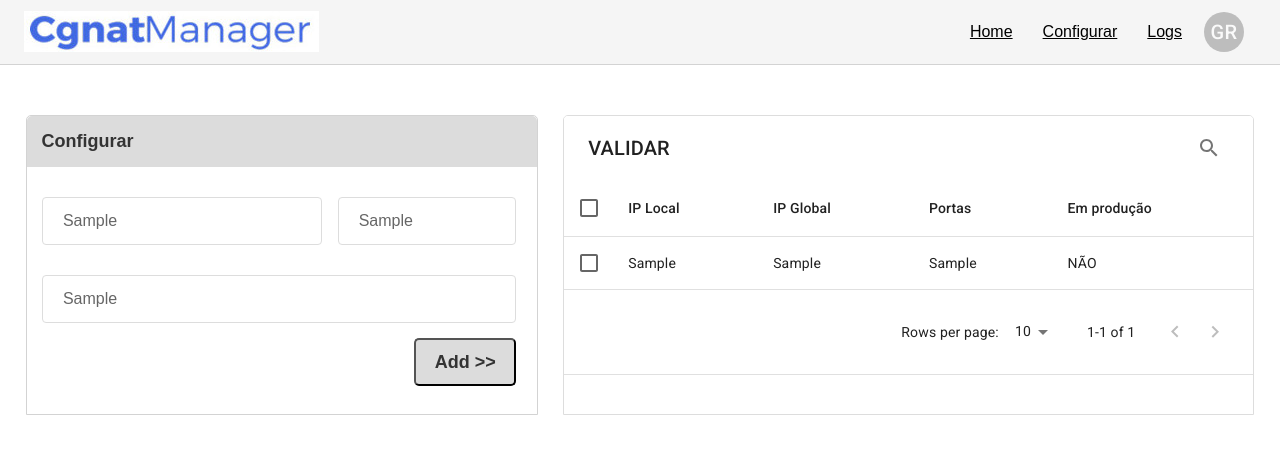
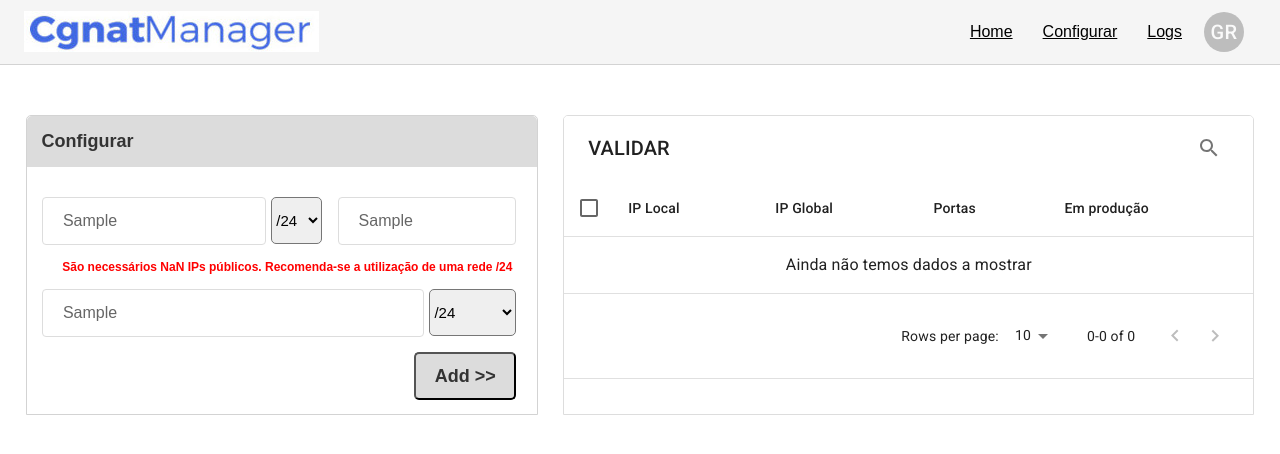
Before and after one commit to gusttavosouza/cgnat-manager, a React (Create React App) app in the folder frontend/: page /setting in a window 1280 px wide. Both pictures are taken after typing "Sample", "Sample", "Sample" into the empty fields and a click on the button "Add >>". Shown: the top 454 px of the page. Built offline with nearby package versions, Linux system fonts and the light colour scheme.

Commit message:
Frontend - finalizado primeira parte da config

```diff
--- a/frontend/src/pages/Setting/Setting.css
+++ b/frontend/src/pages/Setting/Setting.css
@@ -41,7 +41,7 @@
 
 .container-central .container-configurar .endereco-privado {
   margin-left: 3%;
-  width: 55%
+  width: 44%
 }
 
 .container-central .container-configurar .quantidade-porta {
@@ -51,7 +51,7 @@
 
 .container-central .container-configurar .endereco-publicos {
   margin-left: 3%;
-  width: 93%;
+  width: 75%;
 }
 
 .container-central .container-configurar .addValidar {
@@ -66,3 +66,29 @@
   background-color: #DCDCDC;
   margin-left: 76%;
 }
+
+.selecioneEndereco {
+  height: 47px;
+  margin-left: 5px;
+  width: 10%;
+  font-size: 15px;
+  border-radius:5px
+}
+
+.selecioneEnderecoPublico {
+  height: 47px;
+  margin-left: 5px;
+  width: 17%;
+  font-size: 15px;
+  border-radius:5px
+}
+
+.msg-ajuda {
+  color: red;
+  font-family: Arial, Helvetica, sans-serif;
+  font-size: 12px;
+  font-weight: bold;
+  margin-top: 15px;
+  margin-left: 7%;
+  margin-bottom: -15px
+}
--- a/frontend/src/pages/Setting/Setting.js
+++ b/frontend/src/pages/Setting/Setting.js
@@ -7,19 +7,32 @@ import './Setting.css';
 
 export default function Logs() {
 
-  const [listConfigs, setListConfigs] = useState([]);
-  const [addressLocal, setAddressLocal] = useState("");
-  const [addressGlobal, setAddressGlobal] = useState("")
+  const [listConfig, setListConfigs] = useState([]);
+  const [networkLocal, setAddressLocal] = useState("");
+  const [maskLocal, setMaskLocal] = useState(24);
+  const [networkGlobal, setAddressGlobal] = useState("")
+  const [maskGlobal, setMaskGlobal] = useState(24);
   const [amountPorts, setAmountPorts] = useState("");
   const [amountAddressGlobal, setAmountAddressGlobal] = useState("");
 
   function addList(){
-   setListConfigs([...listConfigs, [addressLocal, addressGlobal, amountPorts, "NÃO"]])
+
   }
 
- function handleAmountAddressGlobal(value){
-    setAmountPorts(value)
+  function handleAmountAddressGlobal(ports){
+      setAmountPorts(ports)
+      const amountPrivateForPublic = 60000 / ports;
+      const amountPrivate = Math.pow(2,(32 - maskLocal));
+      const amountPublic = Math.ceil(amountPrivate / amountPrivateForPublic);
+      setAmountAddressGlobal(amountPublic);
+      for(let i = 32; i >= 20; i--){
+        if(amountPublic <= Math.pow(2, (32-i))){
+          setMaskGlobal(i);
+          return
         }
+      }
+  }
+
   return (
     <div className="container">
       <Menu />
@@ -27,21 +40,57 @@ export default function Logs() {
         <div className="container-configurar">
           <div className="title">Configurar</div>
             <input
-              placeholder="Endereço ou Rede Privada"
+                placeholder="Endereço Rede Privada"
                 className="endereco-privado"
                 onChange={e => setAddressLocal(e.target.value)}
             />
+            <select className="selecioneEndereco" value={maskLocal} onChange={ maskLocal => setMaskLocal(maskLocal.target.value)}>
+              <option value="16">/16</option>
+              <option value="17">/17</option>
+              <option value="18">/18</option>
+              <option value="19">/19</option>
+              <option value="20">/20</option>
+              <option value="21">/21</option>
+              <option value="22">/22</option>
+              <option value="23">/23</option>
+              <option value="24">/24</option>
+              <option value="25">/25</option>
+              <option value="26">/26</option>
+              <option value="27">/27</option>
+              <option value="28">/28</option>
+              <option value="29">/29</option>
+              <option value="30">/30</option>
+              <option value="31">/31</option>
+              <option value="32">/32</option>
+            </select>
+
             <input
               placeholder="Quantidade Portas"
               className="quantidade-porta"
               onChange={e => handleAmountAddressGlobal(e.target.value)}
             />
-
+            {amountPorts !== "" ? <p className="msg-ajuda">{`São necessários ${amountAddressGlobal} IPs públicos. Recomenda-se a utilização de uma rede /${maskGlobal}`}</p> : null}
             <input
-              placeholder="Endereço ou Rede Pública"
+              placeholder="Endereço Rede Pública"
               className="endereco-publicos"
               onChange={e => setAddressGlobal(e.target.value)}
             />
+            <select className="selecioneEnderecoPublico" value={maskGlobal} onChange={ maskGlobal => setMaskGlobal(maskGlobal.target.value)}>
+              {maskGlobal >= 20 ? <option value="20">/20</option> : null}
+              {maskGlobal >= 21 ? <option value="21">/21</option> : null}
+              {maskGlobal >= 22 ? <option value="22">/22</option> : null}
+              {maskGlobal >= 23 ? <option value="23">/23</option> : null}
+              {maskGlobal >= 24 ? <option value="24">/24</option> : null}
+              {maskGlobal >= 25 ? <option value="25">/25</option> : null}
+              {maskGlobal >= 26 ? <option value="26">/26</option> : null}
+              {maskGlobal >= 27 ? <option value="27">/27</option> : null}
+              {maskGlobal >= 28 ? <option value="28">/28</option> : null}
+              {maskGlobal >= 29 ? <option value="29">/29</option> : null}
+              {maskGlobal >= 30 ? <option value="30">/30</option> : null}
+              {maskGlobal >= 31 ? <option value="31">/31</option> : null}
+              {maskGlobal >= 32 ? <option value="32">/32</option> : null}
+            </select>
+
             <br /><button type="submit" className="addValidar" onClick={addList}>Add >></button>
         </div>
 
@@ -49,7 +98,7 @@ export default function Logs() {
             <Table
               options={tableConfig}
               columns={columsTable}
-              data={listConfigs}
+              data={listConfig}
               title="VALIDAR"
             />
         </div>
--- a/frontend/src/pages/Setting/tableConfig.js
+++ b/frontend/src/pages/Setting/tableConfig.js
@@ -2,7 +2,7 @@ export const tableConfig = {
     filterType: "checkbox",
     pagination: true,
     sort: false,
-    selectableRows: true,
+    selectableRows: "multiple",
     search: true,
     download: false,
     print: false,
```
Lines whose indentation alone changed are shown as unchanged.
